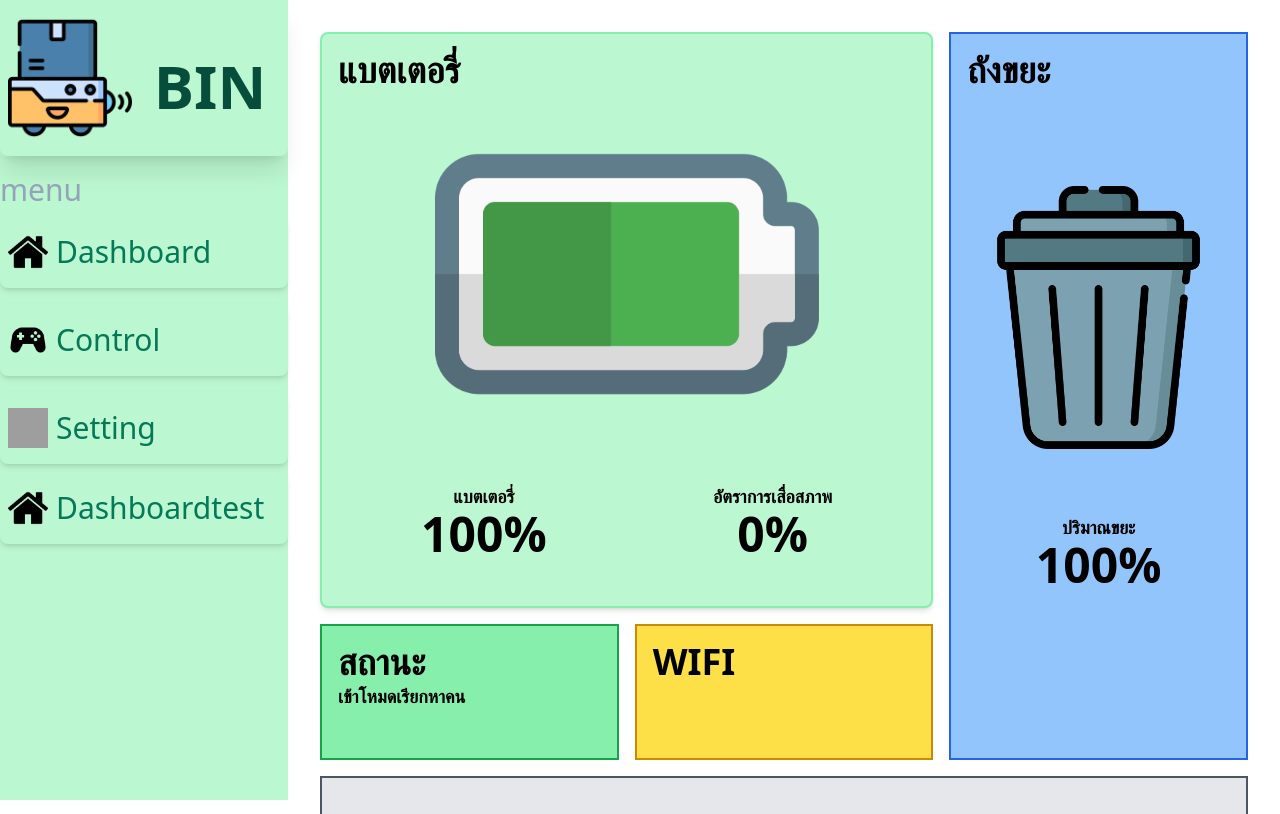
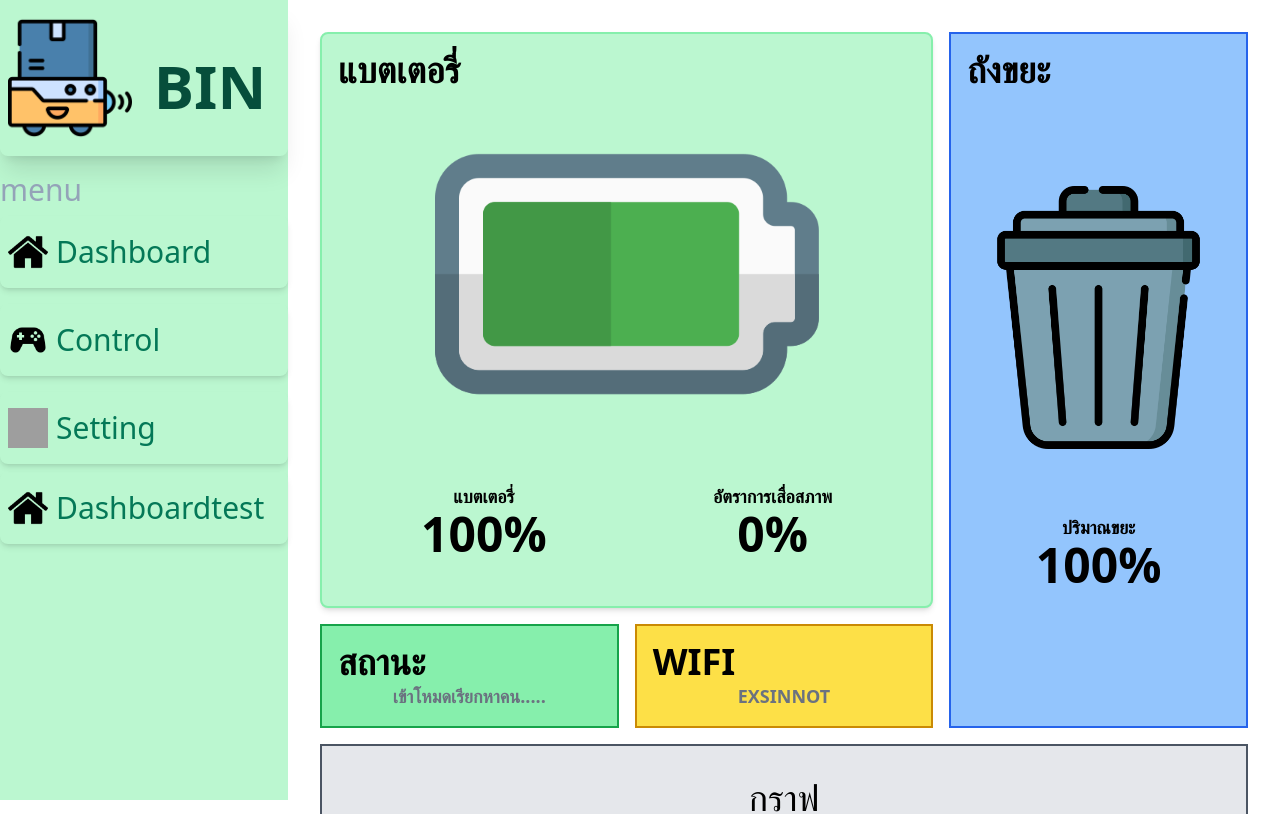
Before and after one commit to zixcoss/bin-wep, a React (Vite) app in the folder BinProject/: page /Dashboardtest in a window 1280 px wide. Shown: the top 814 px of the page. Built offline with nearby package versions, Linux system fonts and the light colour scheme; grey boxes are pictures that could not be loaded.

Commit message:
posintionmode

```diff
--- a/BinProject/src/Component/Dashboardtest.jsx
+++ b/BinProject/src/Component/Dashboardtest.jsx
@@ -57,8 +57,8 @@ function Dashboardtest() {
           <div className="col-span-3 row-span-1 bg-green-300 border-2 border-green-600 flex flex-col justify-start items-start text-2xl font-bold p-4 md:col-span-1 row-span-1
                           portrait-desktop:col-span-3 portrait-desktop:row-span-1">
             <h1 className='text-2xl md:text-4xl portrait-mobile:text-xl landscape-mobile:text-xl'>สถานะ</h1>
-            <div className='flex flex-col items-center mb-8'>
-              <span className='text-sm md:text-lg landscape-mobile:text-sm'>เข้าโหมดเรียกหาคน</span>
+            <div className='flex w-full justify-around'>
+              <span className='text-xl text-gray-500 md:text-lg landscape-mobile:text-xl'>เข้าโหมดเรียกหาคน.....</span>
             </div>
           </div>
 
@@ -66,6 +66,9 @@ function Dashboardtest() {
           <div className="col-span-3 row-span-1 bg-yellow-300 border-2 border-yellow-600 flex flex-col justify-start items-start text-2xl font-bold p-4 md:col-span-1 row-span-1
                           portrait-desktop:col-span-3 portrait-desktop:row-span-1">
             <h1 className='text-2xl md:text-4xl portrait-mobile:text-xl landscape-mobile:text-xl'>WIFI</h1>
+            <div className='flex w-full justify-around'>
+              <span className='text-xl text-gray-500 md:text-lg landscape-mobile:text-xl'>EXSINNOT</span>
+            </div>
           </div>
 
           {/* กล่องที่ 5 (กราฟ) */}
```
